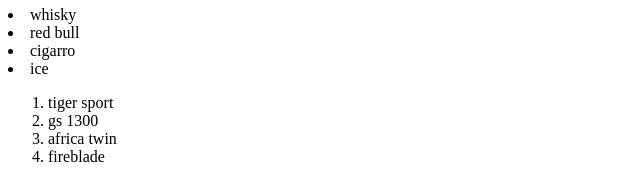
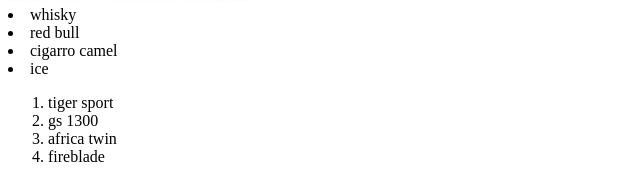
Before and after one commit to guilherme42010/aula-html-basico, a plain HTML site: page 01-primeiro-html/index.html in a window 1280 px wide. Shown: the part 509-688 px from the top of the page, 0-640 px from the left. Drawn offline with Linux system fonts and the light colour scheme.

Commit message:
coloquei a marca do cigarro

```diff
--- a/01-primeiro-html/index.html
+++ b/01-primeiro-html/index.html
@@ -30,7 +30,7 @@
     <ul>
     <li>whisky</li>
      <li>red bull</li>
-     <li>cigarro</li>
+     <li>cigarro camel</li>
     <li>ice</li>
     </ul>
 
```
